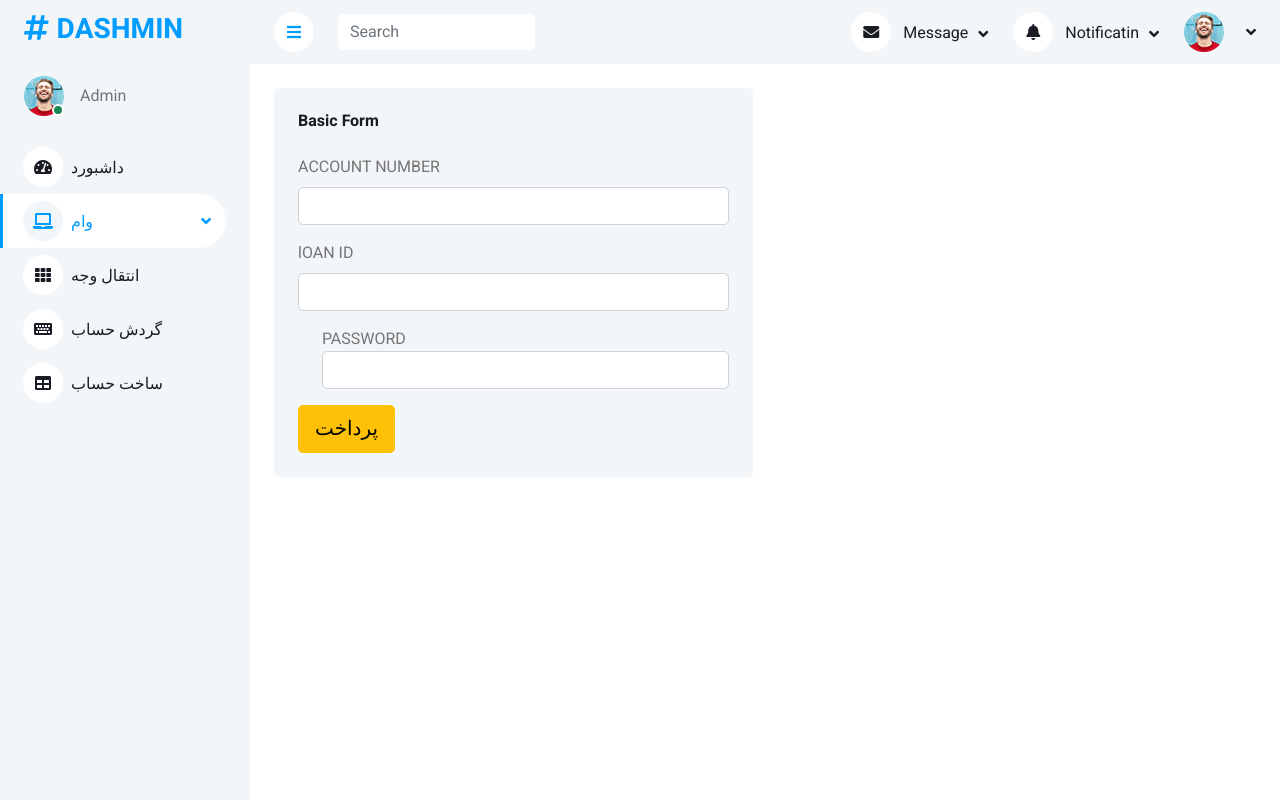
After one commit to mhasanbash/Mobile-Bank-App, a Django app: page /installment_pay/ in a window 1280 px wide. The commit adds this page. Run offline with Django 5.2, Linux system fonts and the light colour scheme; some libraries are stand-ins or nearby versions.

Commit message:
complete loan

```diff
--- a/bank/management/form.py
+++ b/bank/management/form.py
@@ -60,3 +60,15 @@ class AccountTurnoverForm(forms.Form):
     number = forms.IntegerField(required=False)
     start_date = forms.DateField(required=False, widget=forms.DateInput(attrs={'type': 'date'}))
     end_date = forms.DateField(required=False, widget=forms.DateInput(attrs={'type': 'date'}))
+
+
+class LoanPaymentForm(forms.Form):
+    acc_number = forms.CharField(max_length=32)
+    loan_id = forms.IntegerField()
+    password = forms.CharField(max_length=32)
+
+    def __init__(self, *args, **kwargs):
+        super().__init__(*args, **kwargs)
+        self.fields['password'].widget.attrs.update({'class': 'form-control'})
+        self.fields['loan_id'].widget.attrs.update({'class': 'form-control'})
+        self.fields['acc_number'].widget.attrs.update({'class': 'form-control'})
--- a/bank/management/urls.py
+++ b/bank/management/urls.py
@@ -1,6 +1,7 @@
 
 from django.urls import path
-from .views import Home, Profile, Signin, signout, CreatedBankAccount, MakeTransection, account_detail, LastTransections, CalculateLoanPoint, CollectLoan, LoanList
+from .views import Home, Profile, Signin, signout, CreatedBankAccount, MakeTransection, account_detail, LastTransections, CalculateLoanPoint, CollectLoan, LoanList,LoanInstallmentList,LoanInstallmentPayment
+
 
 app_name = 'management'
 
@@ -17,4 +18,6 @@ urlpatterns = [
     path('point/', CalculateLoanPoint.as_view(), name='point'),
     path('collect_loan/', CollectLoan.as_view(), name='collect_loan'),
     path('loan_list/', LoanList.as_view(), name='loan_list'),
+    path('installment/', LoanInstallmentList.as_view(), name='installment'),
+    path('installment_pay/', LoanInstallmentPayment.as_view(), name='installment_pay')
 ]
--- a/bank/management/views.py
+++ b/bank/management/views.py
@@ -1,5 +1,5 @@
 from django.shortcuts import render
-from .form import SignInForm, CreateAccForm, MakeTransactionForm, AccountTurnoverForm
+from .form import SignInForm, CreateAccForm, MakeTransactionForm, AccountTurnoverForm, LoanPaymentForm
 from django.views import View
 from django.http import HttpResponse
 from django.db import connection
@@ -310,10 +310,70 @@ class LoanList(View):
         except Exception as e:
                 return render(request, 'error.html', {'error_message': str(e)})
 
+
 class LoanInstallmentList(View):
     # Loan id
-    pass
+    def get(self, request):
+        return render(request, 'input.html')
+    def post(self, request):
+        loan_id = request.POST.get('loanid')
+        try :
+            result = []
+            with connection.cursor() as cursor:
+                cursor.execute('SELECT get_installments(%s)', [loan_id])
+                instances = cursor.fetchall()
+                for ins in instances:
+                    ins = ins[0]
+                    ins = ins[1: len(ins) - 1]
+                    ins = ins.split(',')
+                    res = {
+                        "installment_id" : ins[0],
+                        "load_id" : ins[1],
+                        "acc_num" : ins[2],
+                        "payment_deadline" : ins[3],
+                        "amount" : ins[4],
+                        "date_of_payment" : ins[5],
+                        "status" : ins[6]
+                    }
+                    result.append(res)
+                print(result)
+                sum=0
+                for i in result:
+                    temp = float(i['amount'])
+                    sum = sum + temp
+                print(sum)
+
+                sum2=0
+                for i in result:
+                    if i['status'] == 't':
+                        temp = float(i['amount'])
+                        sum2 = sum2 + temp
+
+                res = {
+                    'sum' : sum,
+                    'sum2' : sum2,
+                }
+
+                return render(request, 'installment.html', {'results' : result, 'res': res})
+        except Exception as e:
+                return render(request, 'error.html', {'error_message': str(e)})
 
 class LoanInstallmentPayment(View):
     # Loan id
-    pass
+    def get(self, request):
+        form = LoanPaymentForm()
+        return render(request, 'installment_pay.html', {'form': form})
+
+    def post(self, request):
+        form = LoanPaymentForm(request.POST)
+        if form.is_valid():
+            loan_id  = form.cleaned_data['loan_id']
+            try :
+                with connection.cursor() as cursor:
+                    cursor.execute('CALL pay_earliest_installment(%s)', [loan_id])
+                    return HttpResponseRedirect(reverse('management:Home'))
+
+            except Exception as e:
+                return render(request, 'error.html', {'error_message': str(e)})
+        else:
+            return render(request, 'error.html', {'error_message': form.errors})
--- a/bank/templates/base.html
+++ b/bank/templates/base.html
@@ -107,7 +107,7 @@
               <div class="dropdown-menu bg-transparent border-0">
                 <a href="{% url 'management:collect_loan' %}" class="dropdown-item">دریافت وام</a>
                 <a href="{% url 'management:loan_list' %}" class="dropdown-item">لیست  وام ها</a>
-                <a href="typography.html" class="dropdown-item">لیست اقساط</a>
+                <a href="{% url 'management:installment' %}" class="dropdown-item">لیست اقساط</a>
                 <a href="{% url 'management:point' %}" class="dropdown-item">محاسبه امتیاز</a>
               </div>
             </div>
--- /dev/null
+++ b/bank/templates/installment_pay.html
@@ -0,0 +1,31 @@
+{% extends "base.html" %}
+{% block LOAN %}active{%endblock%}
+
+{% block Dashboard %}
+<div class="container-fluid pt-4 px-4">
+    <div class="row g-4">
+        <div class="col-sm-12 col-xl-6">
+            <div class="bg-light rounded h-100 p-4">
+                <h6 class="mb-4">Basic Form</h6>
+                <form method="post" action"">
+                    {% csrf_token %}
+                    <div class="mb-3">
+                        <label for="exampleInputEmail1" class="form-label">ACCOUNT NUMBER</label>
+                        {{ form.acc_number }}
+                    </div>
+                    <div class="mb-3">
+                        <label for="exampleInputPassword1" class="form-label">lOAN ID</label>
+                        {{ form.loan_id }}
+                    </div>
+                    <div class="mb-3 form-check">
+                        <label class="form-check-label" for="exampleCheck1">PASSWORD</label>
+                        {{ form.password }}
+                    </div>
+                    <button type="submit" class="btn btn-lg btn-warning">پرداخت</button>
+                </form>
+            </div>
+        </div>
+    </div>
+</div>
+
+{% endblock %}
```
Also changed, not shown: bank/templates/input.html (added, +22 -0 lines), bank/templates/installment.html (+23 -15 lines).
